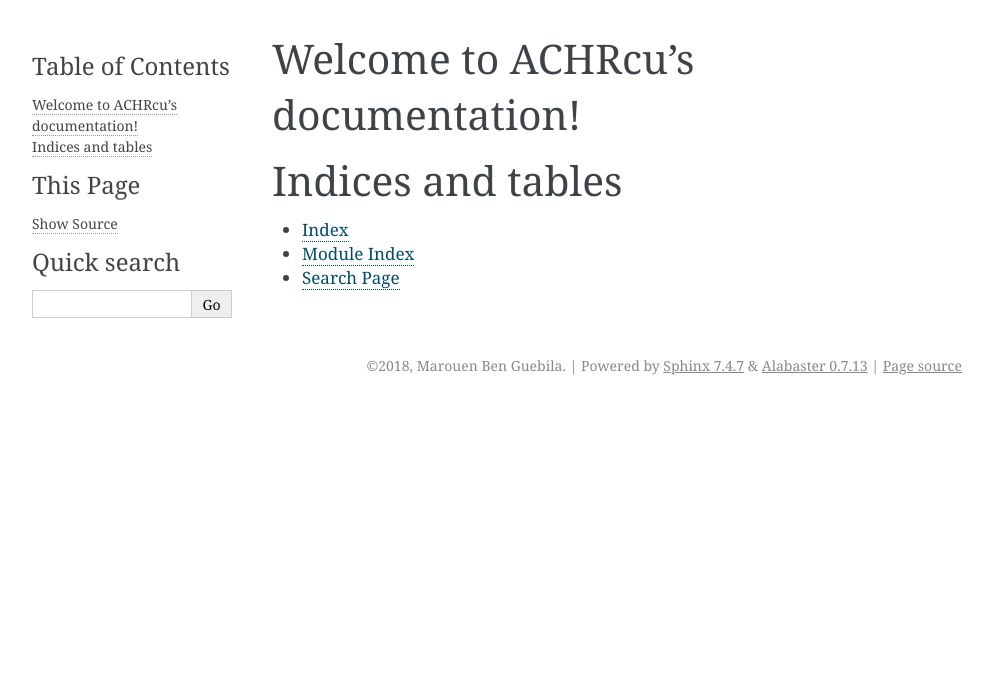
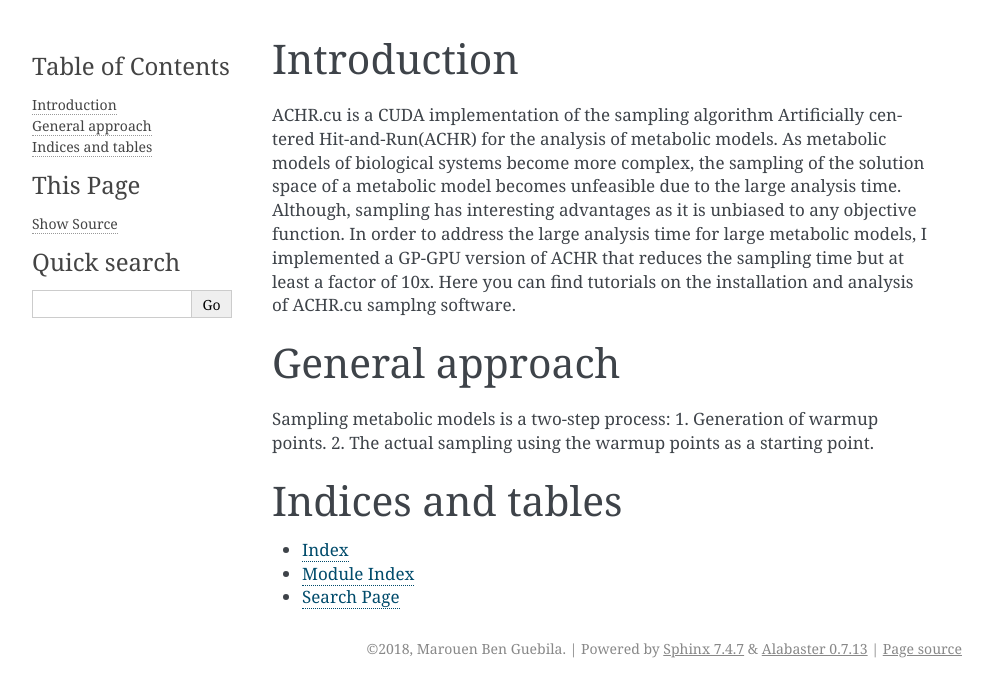
Before and after one commit to marouenbg/ACHR.cu, a Sphinx documentation site: the page built from docs/index.rst, in a window 1280 px wide. Shown: the top 697 px of the page, without its empty margins (148-1141 px from the left). Built offline with Sphinx 7.4.7, drawn with Linux system fonts in a browser that asks for light colours.

```diff
--- a/docs/index.rst
+++ b/docs/index.rst
@@ -3,14 +3,22 @@
    You can adapt this file completely to your liking, but it should at least
    contain the root `toctree` directive.
 
-Welcome to ACHRcu's documentation!
+Introduction
 ==================================
+ACHR.cu is a CUDA implementation of the sampling algorithm Artificially centered Hit-and-Run(ACHR) for the analysis of metabolic models. As metabolic models of biological systems become
+more complex, the sampling of the solution space of a metabolic model becomes unfeasible due to the large analysis time. Although, sampling has interesting advantages as it is unbiased to any
+objective function. In order to address the large analysis time for large metabolic models, I implemented a GP-GPU version of ACHR that reduces the sampling time but at least a factor of 10x.
+Here you can find tutorials on the installation and analysis of ACHR.cu samplng software.
+
+General approach
+==================
+Sampling metabolic models is a two-step process:
+1. Generation of warmup points.
+2. The actual sampling using the warmup points as a starting point.
 
 .. toctree::
    :maxdepth: 2
    :caption: Contents:
-
-
 
 Indices and tables
 ==================
```
Also changed, not shown: docs/install/index.md (added, +25 -0 lines).
